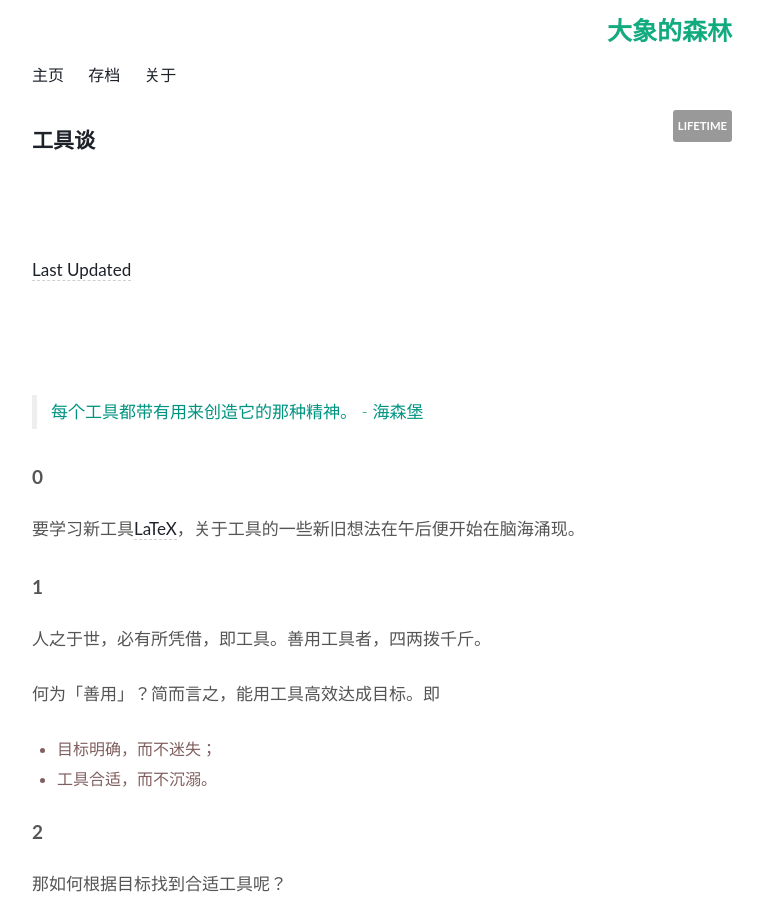
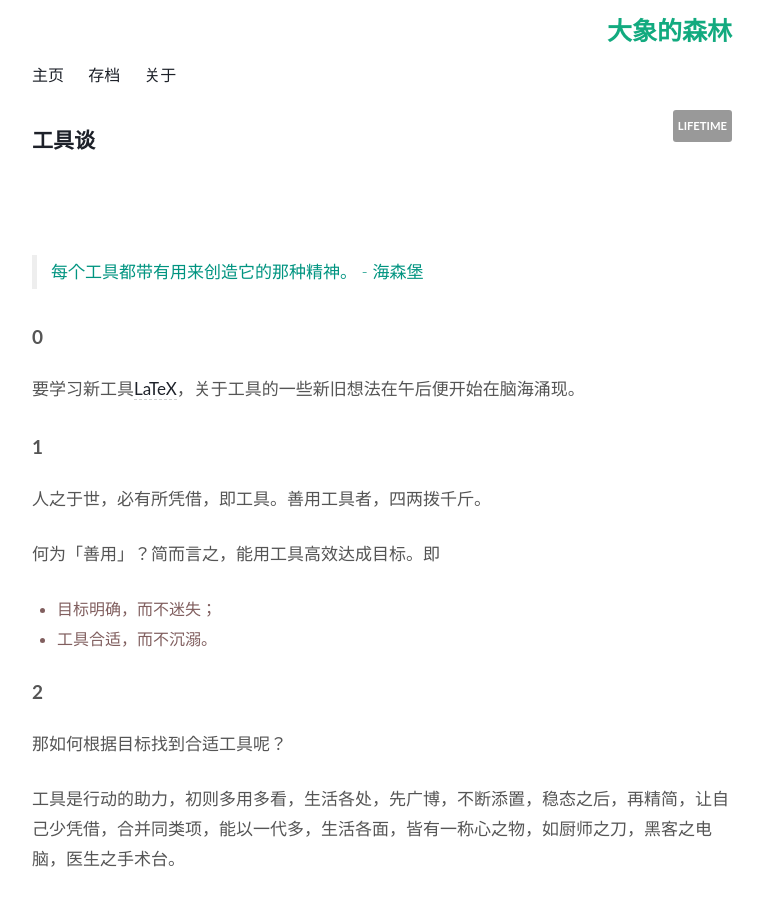
Before and after one commit to WillWang-X/willwang-x.github.io, a Jekyll site: the page built from _posts/blogs/2019-03-19-tools.md, in a window 1280 px wide and 900 px high. Shown: the whole window, without its empty margins (258-1022 px from the left). Built offline with Jekyll 4.4.1, drawn with Linux system fonts in a browser that asks for light colours.

Commit message:
Update soil

```diff
--- a/_posts/blogs/2019-03-19-tools.md
+++ b/_posts/blogs/2019-03-19-tools.md
@@ -7,11 +7,6 @@
 type: post
 published: true
 ---
-
-<br>
-<br>
-
-[Last Updated](https://github.githistory.xyz/willwang-x/willwang-x.github.io/blob/master/_posts/blogs/2019-03-19-tools.md)
 
 <br>
 <br>
```
